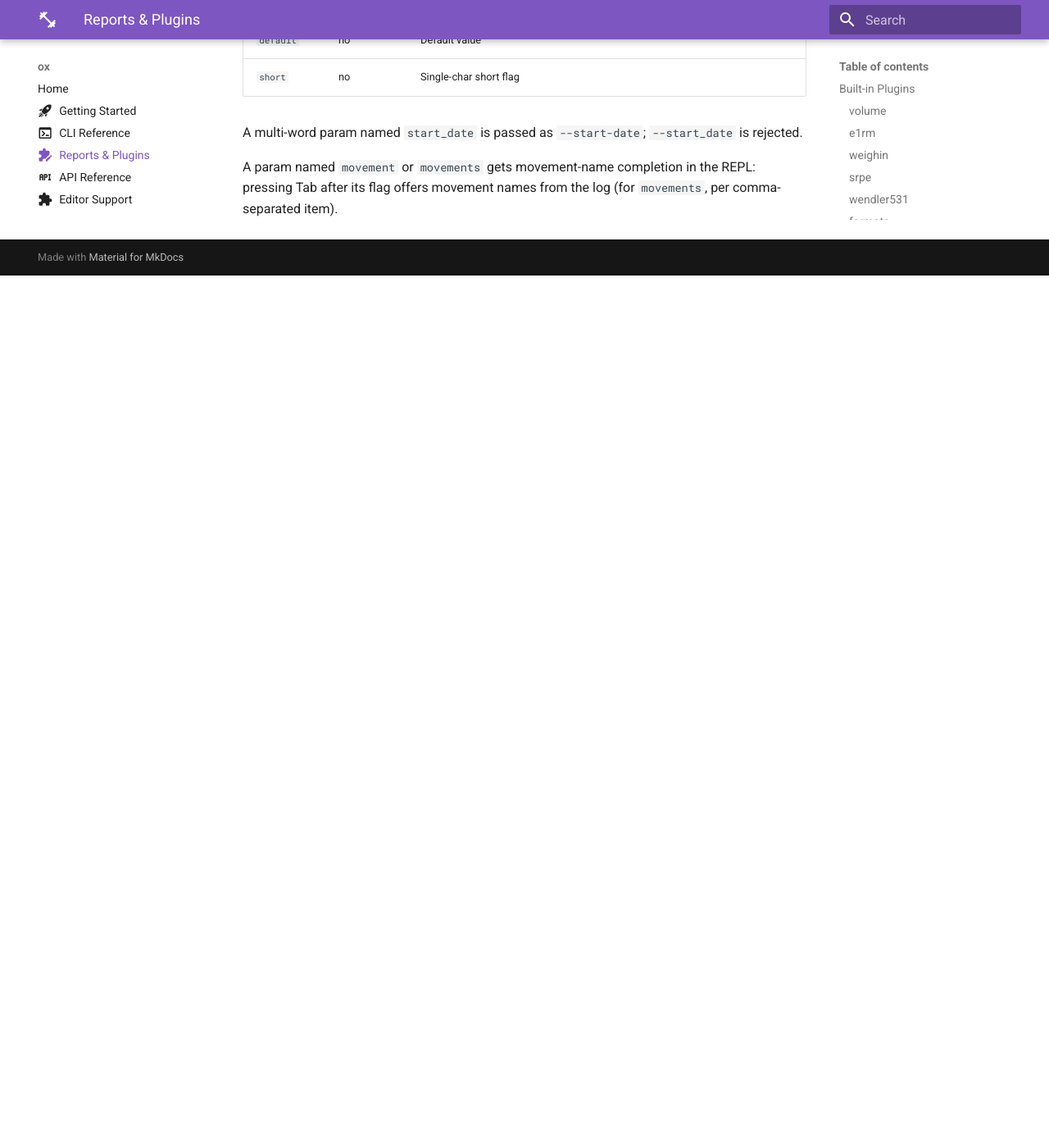
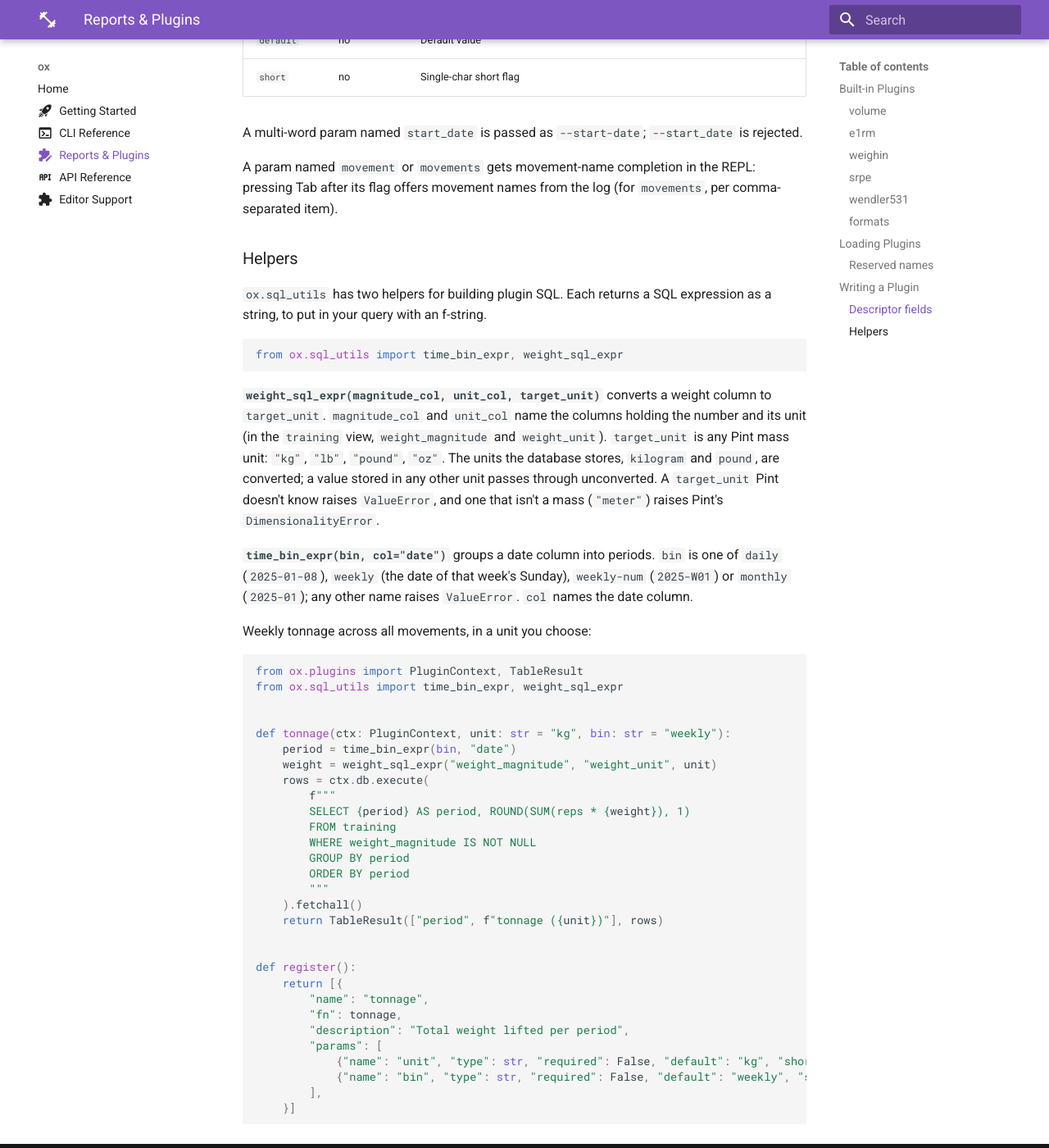
Before and after one commit to konnerhorton/ox, an MkDocs documentation site: the page built from docs/plugins.md, in a window 1280 px wide and 1400 px high, scrolled down 6971 px. Shown: the whole window at 82% size. Built offline with MkDocs 1.6.1 and Material for MkDocs 9.7.7, drawn with Linux system fonts in a browser that asks for light colours; before the commit the page ends 7307 px from its top, so only the background shows below that.

Commit message:
public-helpers: document the plugin helpers, close out
docs/plugins.md gets a Helpers section for weight_sql_expr and
time_bin_expr with an example plugin. TODO #16 and #17 are done and
removed; STATUS no longer puts them ahead of repl-summary.

````diff
--- a/docs/plugins.md
+++ b/docs/plugins.md
@@ -283,3 +283,57 @@ A multi-word param named `start_date` is passed as `--start-date`; `--start_date
 
 A param named `movement` or `movements` gets movement-name completion in the REPL: pressing Tab
 after its flag offers movement names from the log (for `movements`, per comma-separated item).
+
+### Helpers
+
+`ox.sql_utils` has two helpers for building plugin SQL. Each returns a SQL expression as a string, to
+put in your query with an f-string.
+
+```python
+from ox.sql_utils import time_bin_expr, weight_sql_expr
+```
+
+**`weight_sql_expr(magnitude_col, unit_col, target_unit)`** converts a weight column to
+`target_unit`. `magnitude_col` and `unit_col` name the columns holding the number and its unit (in
+the `training` view, `weight_magnitude` and `weight_unit`). `target_unit` is any Pint mass unit:
+`"kg"`, `"lb"`, `"pound"`, `"oz"`. The units the database stores, `kilogram` and `pound`, are
+converted; a value stored in any other unit passes through unconverted. A `target_unit` Pint doesn't
+know raises `ValueError`, and one that isn't a mass (`"meter"`) raises Pint's `DimensionalityError`.
+
+**`time_bin_expr(bin, col="date")`** groups a date column into periods. `bin` is one of `daily`
+(`2025-01-08`), `weekly` (the date of that week's Sunday), `weekly-num` (`2025-W01`) or `monthly`
+(`2025-01`); any other name raises `ValueError`. `col` names the date column.
+
+Weekly tonnage across all movements, in a unit you choose:
+
+```python
+from ox.plugins import PluginContext, TableResult
+from ox.sql_utils import time_bin_expr, weight_sql_expr
+
+
+def tonnage(ctx: PluginContext, unit: str = "kg", bin: str = "weekly"):
+    period = time_bin_expr(bin, "date")
+    weight = weight_sql_expr("weight_magnitude", "weight_unit", unit)
+    rows = ctx.db.execute(
+        f"""
+        SELECT {period} AS period, ROUND(SUM(reps * {weight}), 1)
+        FROM training
+        WHERE weight_magnitude IS NOT NULL
+        GROUP BY period
+        ORDER BY period
+        """
+    ).fetchall()
+    return TableResult(["period", f"tonnage ({unit})"], rows)
+
+
+def register():
+    return [{
+        "name": "tonnage",
+        "fn": tonnage,
+        "description": "Total weight lifted per period",
+        "params": [
+            {"name": "unit", "type": str, "required": False, "default": "kg", "short": "u"},
+            {"name": "bin", "type": str, "required": False, "default": "weekly", "short": "b"},
+        ],
+    }]
+```
````
Also changed, not shown: CHANGELOG.md (+4 -0 lines), CLAUDE.md (+4 -1 lines), STATUS.md (+2 -2 lines), docs/work/TODO.md (+0 -12 lines), docs/work/public-helpers.md (+8 -0 lines).
